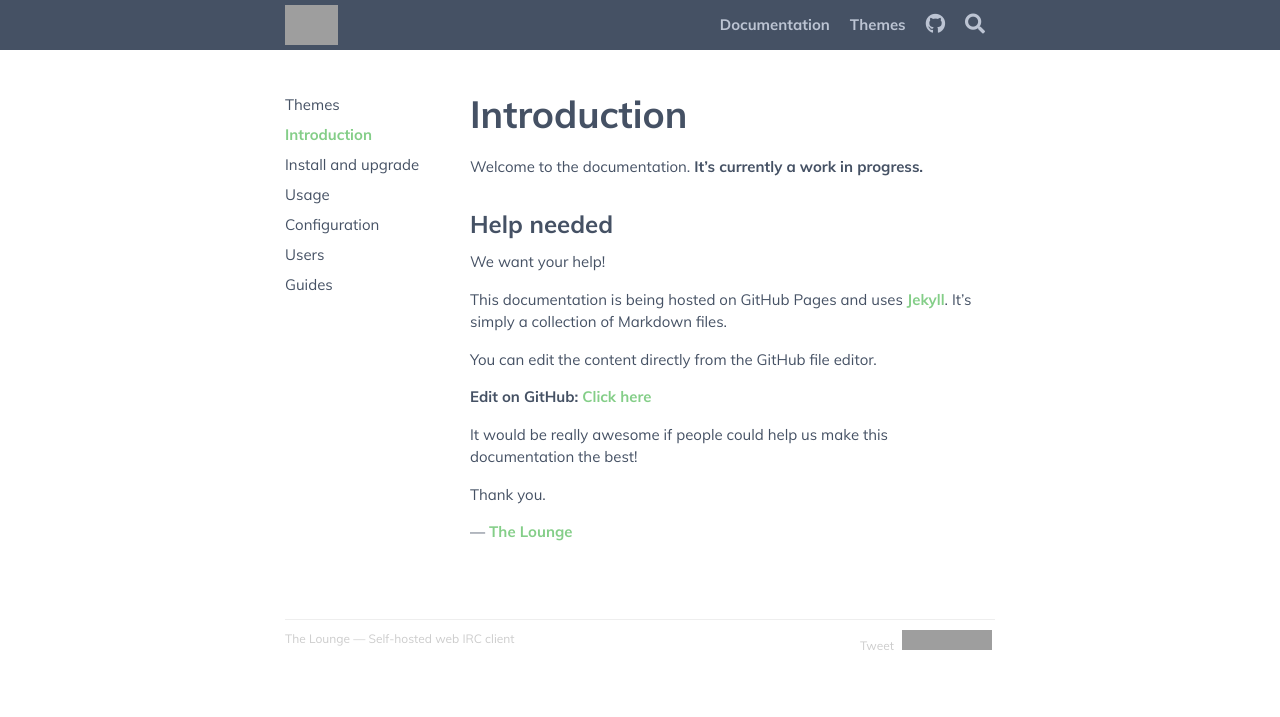
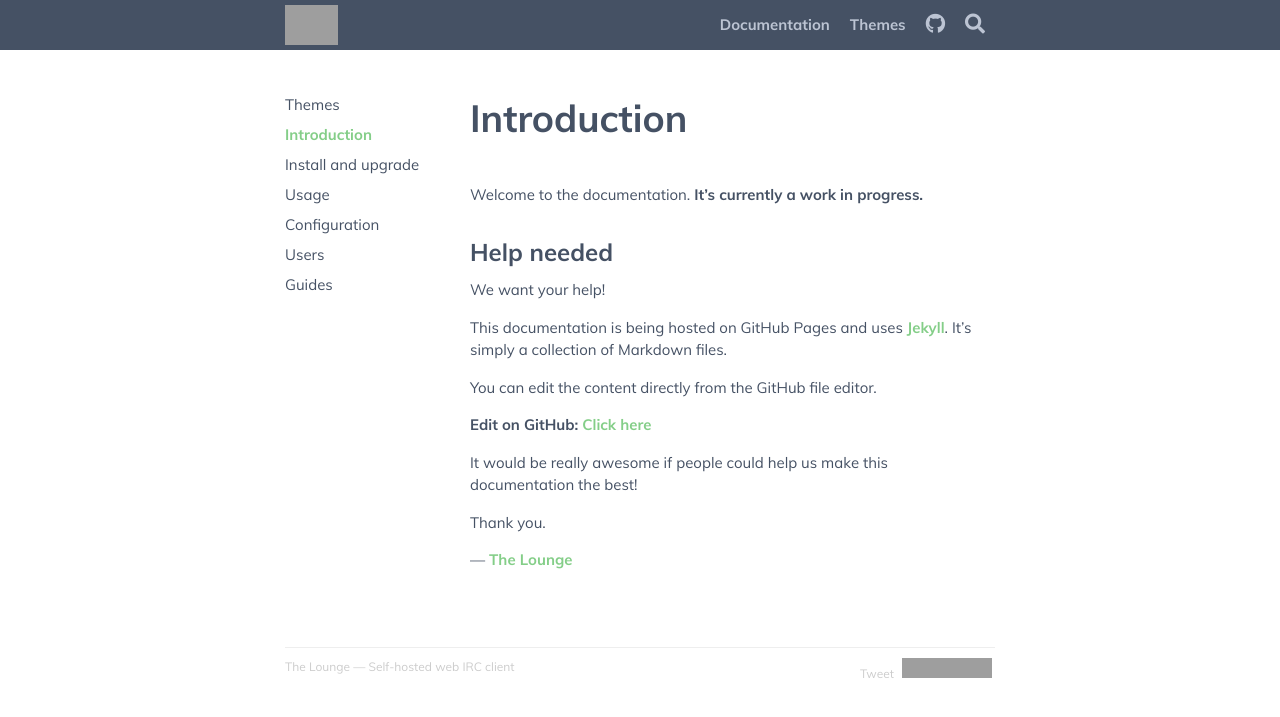
Before and after one commit to thelounge/thelounge.github.io, a Jekyll site: the page built from _docs/index.md, in a window 1280 px wide. Shown: the top 717 px of the page. Built offline with Jekyll 4.4.1, drawn with Linux system fonts in a browser that asks for light colours; comment, search, counter and statistics services are not loaded; grey boxes are pictures that could not be loaded.

Commit message:
Markdownify titles and guide listing

```diff
--- a/_layouts/documentation.html
+++ b/_layouts/documentation.html
@@ -9,7 +9,7 @@ layout: default
 				{% include menu.html %}
 			</aside>
 			<div class="col-sm-9 content">
-				<h1>{{ page.title }}</h1>
+				<h1>{{ page.title | markdownify }}</h1>
 
 				{{ content }}
 			</div>
```
Also changed, not shown: _docs/guides.md (+1 -1 lines).
